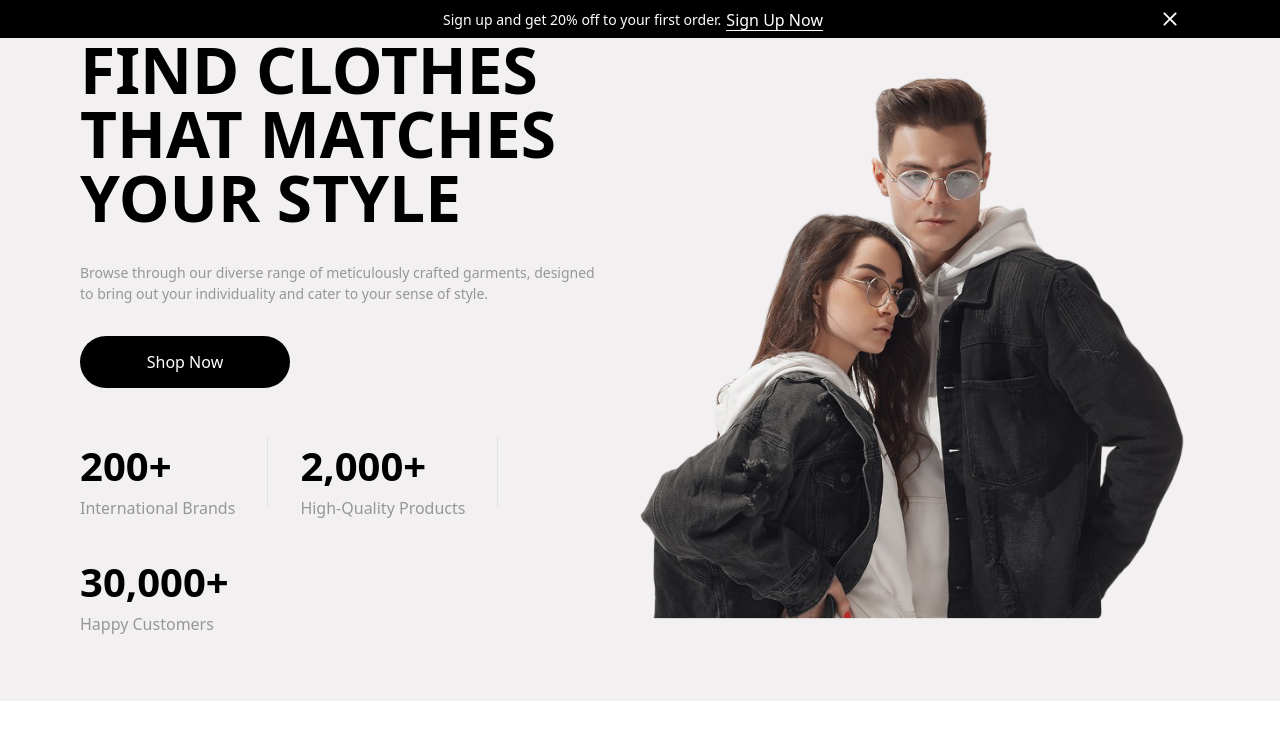
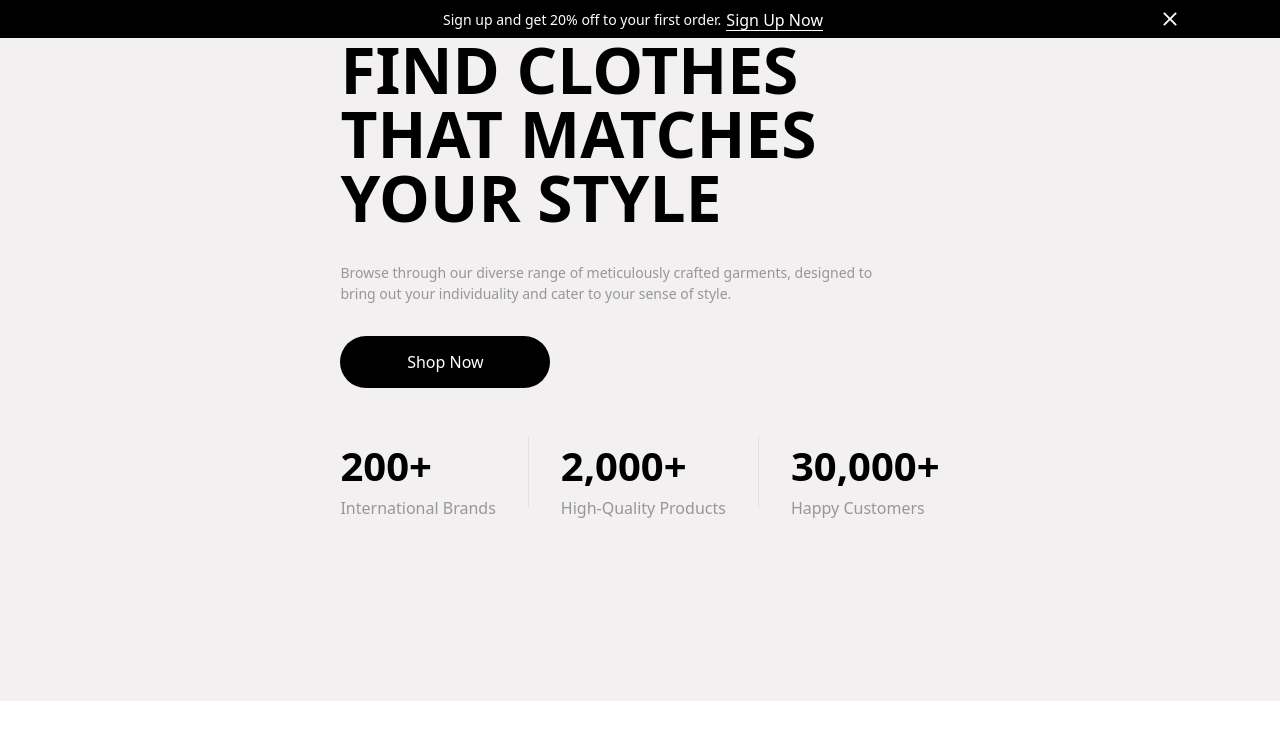
Before and after one commit to Saba-Vardosanidze/UnilabEntranceExam, a React (Vite) app: page / in a window 1280 px wide. Shown: the top 740 px of the page. Built offline with nearby package versions, Linux system fonts and the light colour scheme.

Commit message:
Update HeroSection.jsx

```diff
--- a/src/components/heroSection/HeroSection.jsx
+++ b/src/components/heroSection/HeroSection.jsx
@@ -39,9 +39,7 @@ const HeroSection = () => {
             </div>
           </div>
         </div>
-        <div>
-          <img src="images/png/modelExample.png" alt="" />
-        </div>
+        <div></div>
       </div>
     </div>
   );
```
